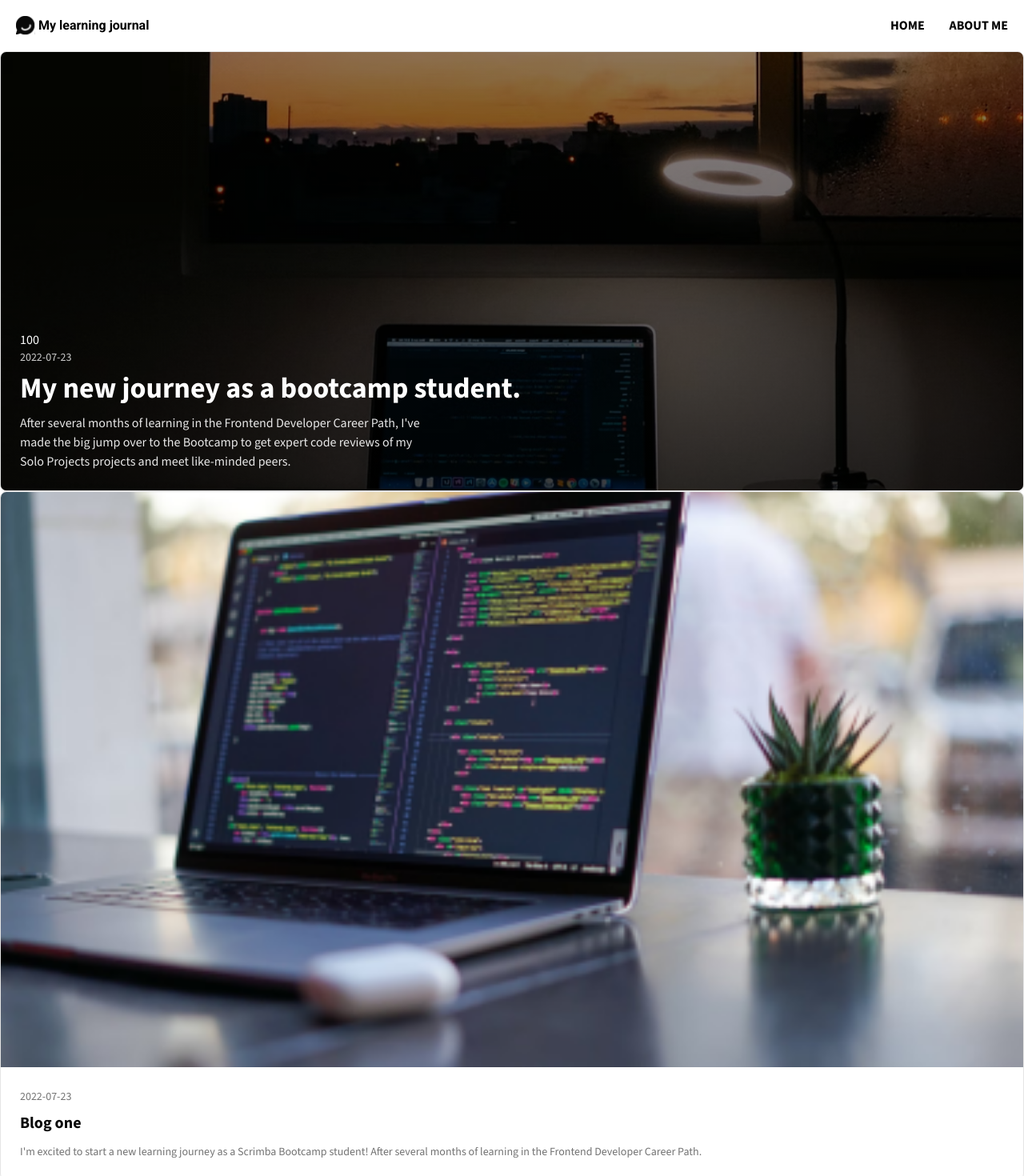
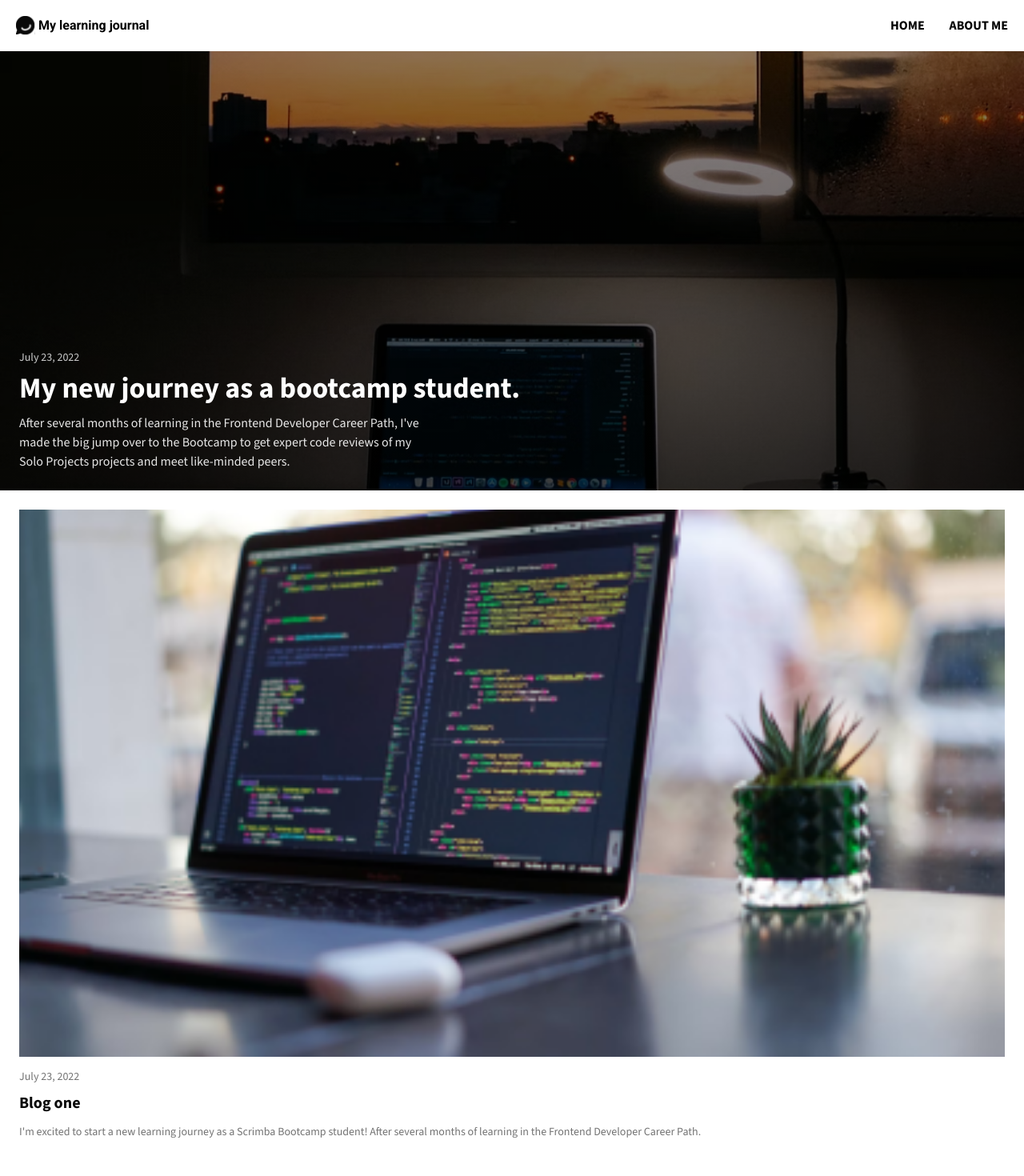
Before and after one commit to DarrickFauvel/my-learning-journal-solo-scrimba-250119, a Next.js app: page / in a window 1280 px wide. Shown: the top 1470 px of the page at 80% size. Built offline with nearby package versions, Linux system fonts and the light colour scheme.

Commit message:
Format post date

```diff
--- a/components/post-card.tsx
+++ b/components/post-card.tsx
@@ -1,3 +1,4 @@
+import formatDate from "@/helpers/formatDate"
 import { Card, CardContent } from "./ui/card"
 import { PostCardProps } from "@/types/post"
 
@@ -10,9 +11,11 @@ export default function PostCard({
   imageAlt,
   isHero = false,
 }: PostCardProps) {
+const formattedDate = formatDate(date)
+
   if (isHero) {
     return (
-      <Card className="w-full overflow-hidden">
+      <Card className="w-full overflow-hidden rounded-none border-0 shadow-none">
         <CardContent className="p-0 relative aspect-[21/9]">
           <img
             src={image || "/images/placeholder.svg"}
@@ -20,8 +23,7 @@ export default function PostCard({
             className="w-full h-full object-cover"
           />
           <div className="absolute inset-0 bg-gradient-to-t from-black/60 via-black/40 to-black/20 flex flex-col justify-end p-6 text-white">
-            <span>{id}</span>
-            <time className="text-sm text-white/80">{date}</time>
+            <time className="text-sm text-white/80">{formattedDate}</time>
             <h2 className="text-2xl sm:text-3xl md:text-4xl font-bold mt-2 mb-3">
               {heading}
             </h2>
@@ -35,17 +37,17 @@ export default function PostCard({
   }
 
   return (
-    <Card className="w-full overflow-hidden">
+    <Card className="w-full overflow-hidden border-0 shadow-none pb-6">
       <CardContent className="p-0">
-        <div className="aspect-[16/9]">
+        <div className="aspect-[16/9] px-6 pt-6 pb-3">
           <img
             src={image || "/images/placeholder.svg"}
             alt={imageAlt}
             className="w-full h-full object-cover"
           />
         </div>
-        <div className="p-6">
-          <time className="text-sm text-muted-foreground">{date}</time>
+        <div className="px-6">
+          <time className="text-sm text-muted-foreground">{formattedDate}</time>
           <h2 className="text-xl font-bold mt-2 mb-3">{heading}</h2>
           <p className="text-sm text-muted-foreground">{text}</p>
         </div>
```
